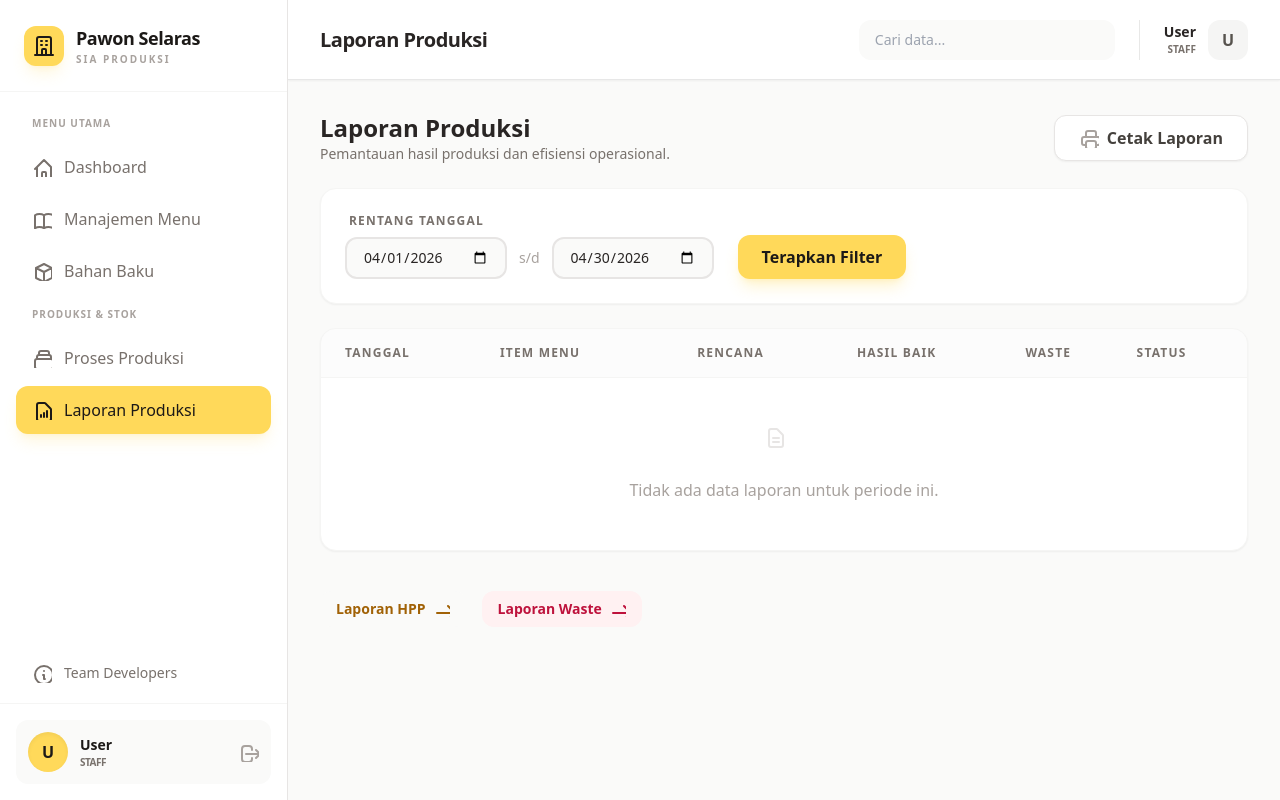
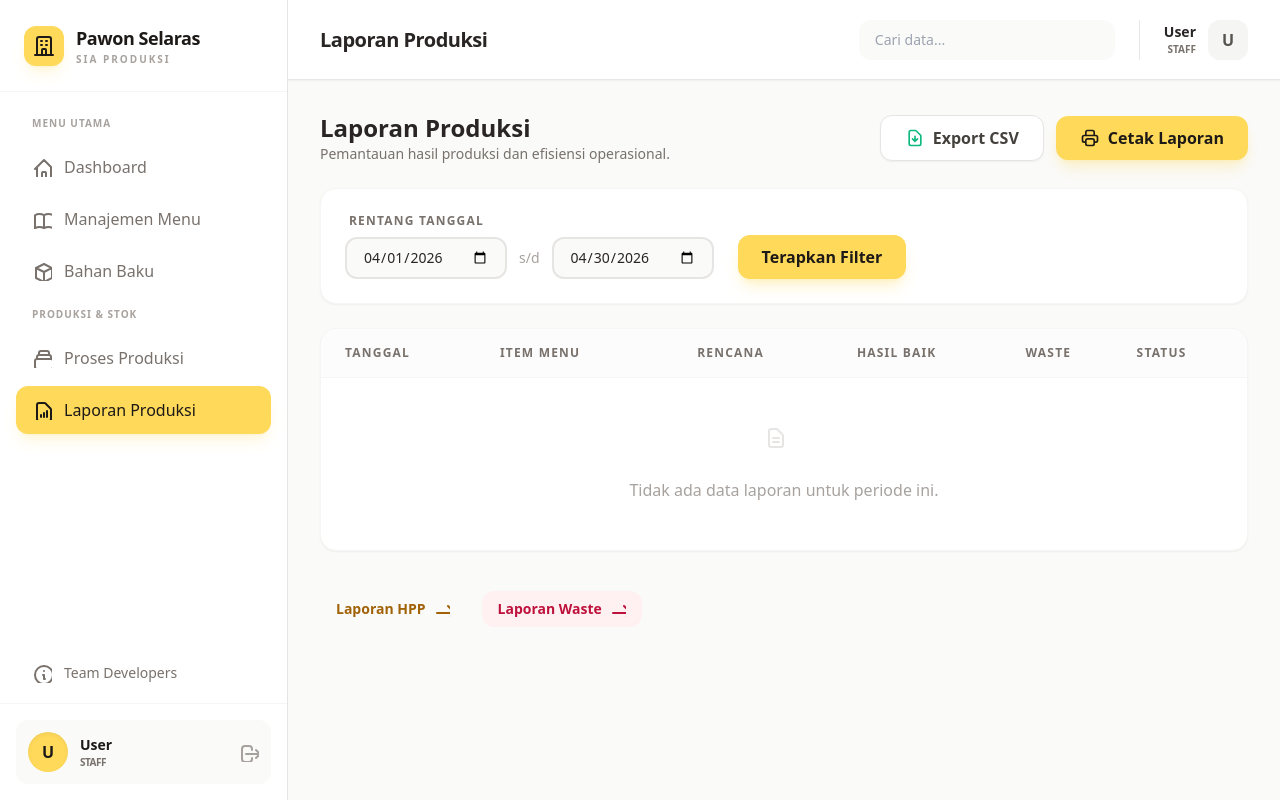
Before and after one commit to hervandisipada/sia-production, a PHP site: page /laporan/produksi in a window 1280 px wide. Run offline with PHP 8.4, Linux system fonts and the light colour scheme; the visitor is signed in with stand-in values (Sample User, id 1); tables that the repository leaves empty hold one stand-in row (values such as "Sample post"); some libraries are stand-ins or nearby versions.

Commit message:
feat: add export to CSV functionality in production report

```diff
--- a/app/controllers/LaporanController.php
+++ b/app/controllers/LaporanController.php
@@ -31,6 +31,10 @@ class LaporanController extends BaseController {
         ");
         $stmt->execute([$dari, $sampai]);
         $data = $stmt->fetchAll();
+
+        if (isset($_GET['export']) && $_GET['export'] === 'csv') {
+            $this->exportProduksiCsv($data, $dari, $sampai);
+        }
 
         $this->view('laporan/produksi', [
             'title' => 'Laporan Produksi',
@@ -97,4 +101,24 @@ class LaporanController extends BaseController {
             'sampai' => $sampai
         ]);
     }
+
+    private function exportProduksiCsv($data, $dari, $sampai) {
+        header('Content-Type: text/csv; charset=utf-8');
+        header('Content-Disposition: attachment; filename=Laporan_Produksi_' . $dari . '_sd_' . $sampai . '.csv');
+        $output = fopen('php://output', 'w');
+        fputcsv($output, ['Tanggal', 'Item Menu', 'Rencana', 'Hasil Baik', 'Waste', 'Status']);
+
+        foreach ($data as $row) {
+            fputcsv($output, [
+                date('Y-m-d', strtotime($row['tanggal'])),
+                $row['nama_menu'],
+                $row['jumlah_rencana'],
+                $row['jumlah_baik'] !== null ? $row['jumlah_baik'] : 0,
+                $row['jumlah_rusak'] !== null ? $row['jumlah_rusak'] : 0,
+                $row['status']
+            ]);
+        }
+        fclose($output);
+        exit;
+    }
 }
--- a/app/views/laporan/produksi.php
+++ b/app/views/laporan/produksi.php
@@ -6,13 +6,20 @@
             <p class="text-stone-500 text-sm">Pemantauan hasil produksi dan efisiensi operasional.</p>
         </div>
         <div class="flex items-center gap-3">
-            <button onclick="window.print()" class="btn-secondary">
-                <svg xmlns="http://www.w3.org/2000/svg" class="h-5 w-5 text-stone-400" fill="none" viewBox="24 24" stroke="currentColor">
+            <a href="<?= BASE_URL ?>laporan/produksi?dari=<?= htmlspecialchars($dari) ?>&sampai=<?= htmlspecialchars($sampai) ?>&export=csv" class="btn-secondary">
+                <svg xmlns="http://www.w3.org/2000/svg" class="h-5 w-5 text-emerald-500" fill="none" viewBox="0 0 24 24" stroke="currentColor">
+                    <path stroke-linecap="round" stroke-linejoin="round" stroke-width="2" d="M12 10v6m0 0l-3-3m3 3l3-3m2 8H7a2 2 0 01-2-2V5a2 2 0 012-2h5.586a1 1 0 01.707.293l5.414 5.414a1 1 0 01.293.707V19a2 2 0 01-2 2z" />
+                </svg>
+                Export CSV
+            </a>
+            <button onclick="window.print()" class="btn-primary">
+                <svg xmlns="http://www.w3.org/2000/svg" class="h-5 w-5" fill="none" viewBox="0 0 24 24" stroke="currentColor">
                     <path stroke-linecap="round" stroke-linejoin="round" stroke-width="2" d="M17 17h2a2 2 0 002-2v-4a2 2 0 00-2-2H5a2 2 0 00-2 2v4a2 2 0 002 2h2m2 4h6a2 2 0 002-2v-4a2 2 0 00-2-2H9a2 2 0 00-2 2v4a2 2 0 002 2zm8-12V5a2 2 0 00-2-2H9a2 2 0 00-2 2v4h10z" />
                 </svg>
                 Cetak Laporan
             </button>
         </div>
+
     </div>
 
     <!-- Filters Card -->
```
